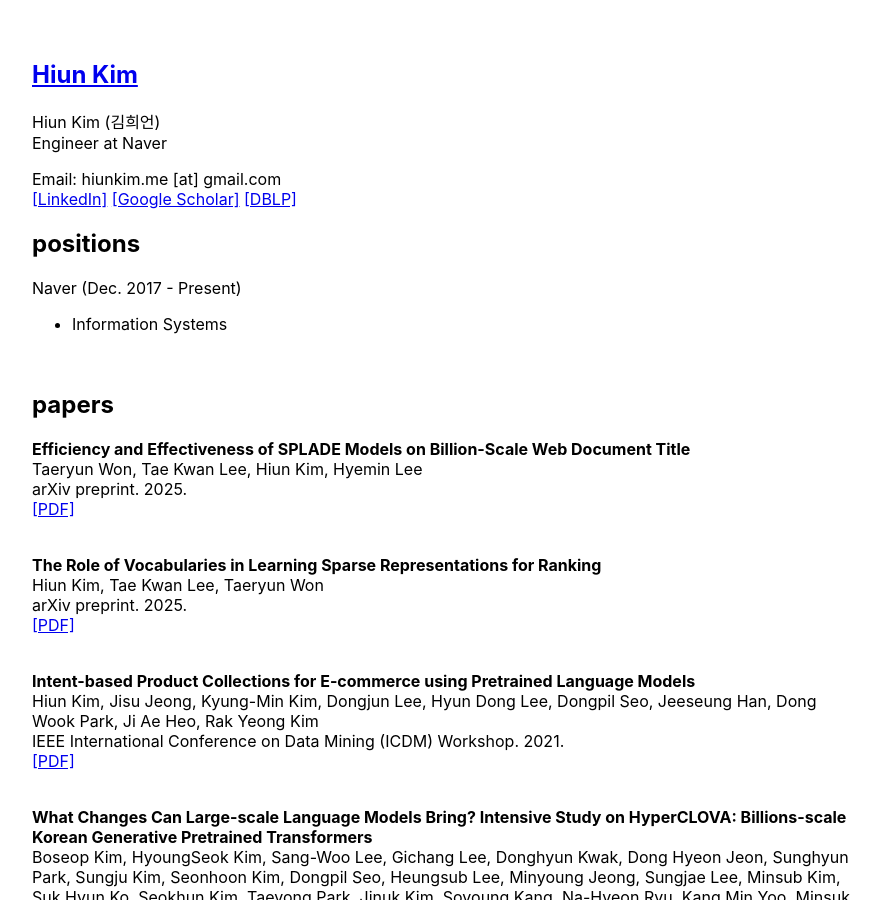
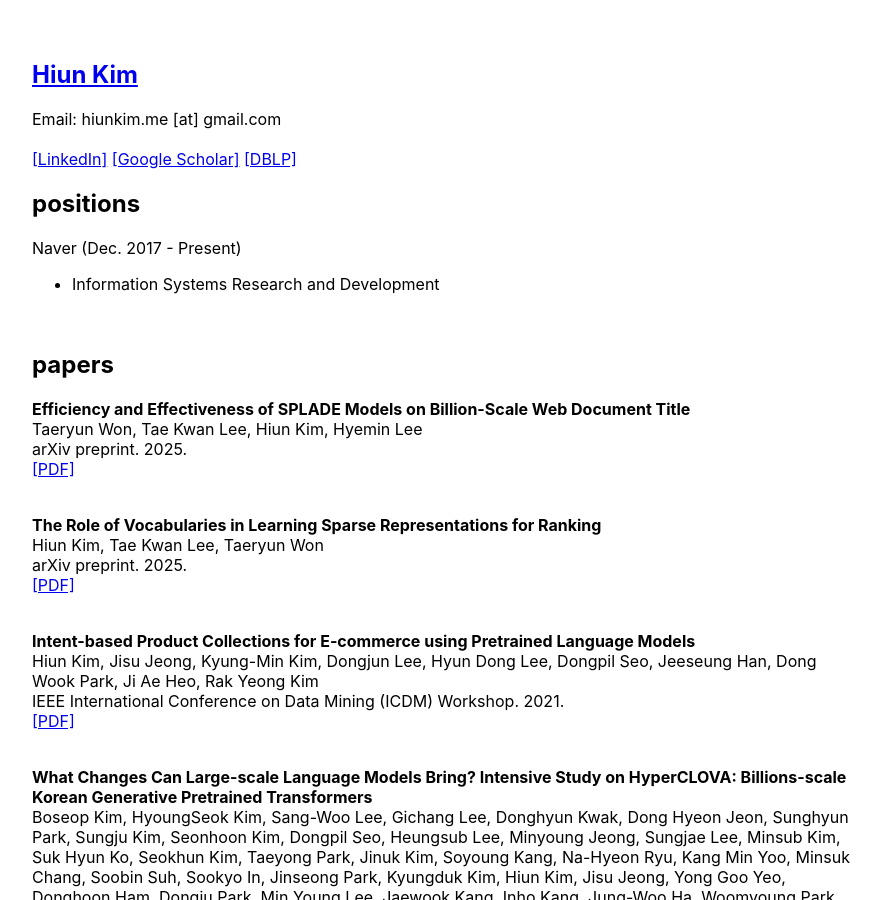
Before and after one commit to hiun/hiun.github.io, a Jekyll site: the page built from index.md, in a window 1280 px wide and 900 px high. Shown: the whole window, without its empty margins (193-1074 px from the left). Built offline with Jekyll 4.4.1, drawn with Linux system fonts in a browser that asks for light colours.

Commit message:
Update index.md

```diff
--- a/index.md
+++ b/index.md
@@ -8,16 +8,13 @@ REPLACE PERCENT to %
 {PERCENT include profile.html PERCENT}
 -->
 
-Hiun Kim (김희언)
-Engineer at Naver
-
-Email: hiunkim.me [at] gmail.com
+Email: hiunkim.me [at] gmail.com <br>
 <a href="https://linkedin.com/in/hiun">[LinkedIn]</a> <a href="https://scholar.google.com/citations?hl=en&user=PdyEHY4AAAAJ&view_op=list_works&sortby=pubdate">[Google Scholar]</a> <a href="https://dblp.org/pid/204/0565.html">[DBLP]</a>
 
 ## positions
 
 Naver (Dec. 2017 - Present)
-- Information Systems
+- Information Systems Research and Development
 
 
 <br/>
```
